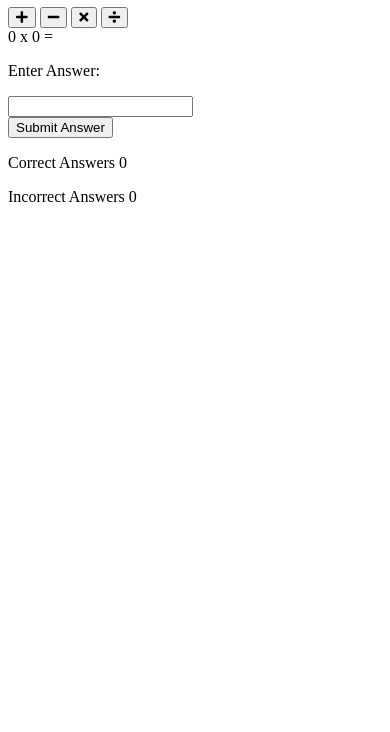
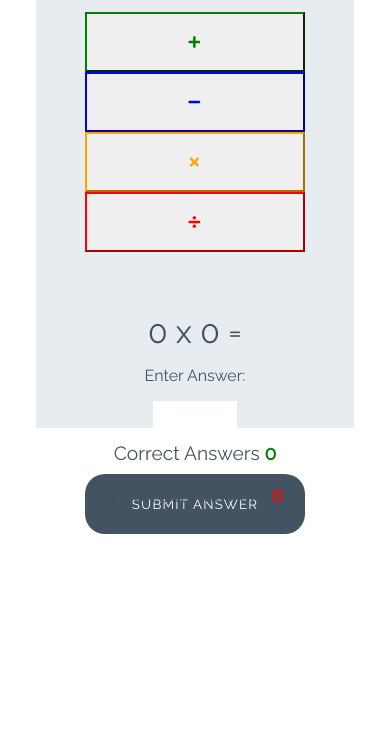
Before and after one commit to WojtekKamilowski/CI_LOVEMATHS, a plain HTML site: page index.html in a window 390 px wide. Shown: the part 112-844 px from the top of the page. Drawn offline with Linux system fonts and the light colour scheme.

Commit message:
Add styles for game

```diff
--- a/assets/css/style.css
+++ b/assets/css/style.css
@@ -0,0 +1,252 @@
+/* --------- Global style */
+
+body {
+    background-color: white;
+    font-family: "Raleway", sans-serif;
+    color: #445361;
+    text-align: center;
+}
+
+/* --------- Heading */
+
+.heading {
+    text-align: center;
+    font-size: 2.5rem;
+}
+
+.logo {
+    height: 40px;
+    padding-right: 5px;
+}
+
+/* --------- Game layout */
+
+.game-area {
+    background-color: #E6ECF0;
+    box-sizing: border-box;
+    width: 85%;
+    height: 65vh;
+    max-height: 450px;
+    max-width: 830px;
+    margin-left: auto;
+    margin-right: auto;
+    padding: 1%;
+}
+
+.question-area {
+    width: 50%;
+    font-size: 2rem;
+    margin: auto;
+    padding: 50px 0;
+}
+
+.question-area span {
+    padding: 0 15px;
+}
+
+.score-area {
+    margin: 5px auto;
+    width: 60%;
+    font-size: 1.2rem;
+}
+
+.controls-area {
+    width: 85%;
+    margin: 30px auto;
+}
+
+#score {
+    color: green;
+    font-weight: bold;
+}
+
+#incorrect {
+    color: red;
+    font-weight: bold;
+}
+
+.answer-message {
+    display: none;
+    font-size: 1rem;
+}
+
+#answer-box {
+    border: none;
+    color: #445361;
+    display: inline-block;
+    height: 40px;
+    width: 80px;
+    font-size: 1.2rem;
+}
+
+.scores {
+    display: inline-block;
+    padding: 25px;
+}
+
+/* --------- Buttons */
+
+.btn {
+    width: 220px;
+    height: 60px;
+    font-family: "Raleway", sans-serif;
+    text-transform: uppercase;
+    letter-spacing: 1.2px;
+    color: white;
+}
+
+.btn:focus {
+    outline: none;
+}
+
+.btn--big {
+    padding-top: 10px;
+    border-radius: 50%;
+    background-color: white;
+    border: 10px solid;
+    width: 100px;
+    height: 100px;
+    font-size: 3.2rem;
+    margin: 0 30px;
+    transition: all 0.5s;
+}
+
+.btn--big::after{
+    content:attr(data-type);
+    font-size: 1rem;
+    color: gray;
+    position: relative;
+    left: -0.5em;
+}
+
+.btn--blue {
+    border-color: blue;
+    color: blue;
+}
+
+.btn--blue:active,
+.btn--blue:hover {
+    background-color: darkblue;
+    color: white;
+}
+
+.btn--orange {
+    border-color: orange;
+    color: orange;
+}
+
+.btn--orange:active,
+.btn--orange:hover {
+    background-color: darkorange;
+    color: white;
+}
+
+.btn--red {
+    border-color: red;
+    color: red;
+}
+
+.btn--red:active,
+.btn--red:hover {
+    background-color: darkred;
+    color: white;
+}
+
+.btn--green {
+    border-color: green;
+    color: green;
+}
+
+.btn--green:active,
+.btn--green:hover {
+    background-color: darkgreen;
+    color: white;
+}
+
+.btn--gray {
+    margin-top: 25px;
+    background-color: #445361;
+    border: 1px transparent;
+    border-radius: 20px;
+}
+
+.btn--gray:active,
+.btn--gray:hover {
+    background-color: #0d1013;
+}
+
+/* --------- Media queries */
+
+@media (max-width: 414px) {
+    .controls-area {
+        width: 100%;
+    }
+
+    .btn--big {
+        margin: 0 10px;
+        padding: 5px;
+        border: 5px solid;
+        width: 50px;
+        height: 50px;
+        font-size: 1.5rem;
+    }
+
+    .btn--big::after {
+        font-size: 0.6rem;
+        left: -0.7rem;
+    }
+
+    .question-area {
+        padding: 10% 0;
+        width: 100%;
+    }
+
+    .question-area span {
+        padding: 0;
+    }
+
+    .answer-message {
+        display: block;
+    }
+
+    #answer-box {
+        display: block;
+        margin: 0 auto;
+    }
+    .btn--gray {
+        margin-top: 0;
+    }
+
+    .score-area {
+        width: 100%;
+    }
+
+    .scores {
+        margin: 0.5em auto;
+        display: block;
+        padding: 5px;
+    }
+
+    .heading {
+        font-size: 2rem;
+    }
+}
+
+@media (max-width: 320px) {
+    .game-area {
+        height: 70vh;
+    }
+
+    .controls-area {
+        width: 75%;
+        margin: 10px auto;
+    }
+
+    .btn--big {
+        margin: 10px 10px;
+    }
+    .question-area {
+        padding: 10px 0;
+    }
+
+}
--- a/index.html
+++ b/index.html
@@ -20,16 +20,16 @@
 
     <div class="game-area">
         <div class="controls-area">
-            <button class="btn btn--git btn--green">
+            <button data-type="addition" class="btn btn--git btn--green">
                 <i class="fas fa-plus"></i>
             </button>
-            <button class="btn btn--git btn--blue">
+            <button data-type="subtract" class="btn btn--git btn--blue">
                 <i class="fas fa-minus"></i>
             </button>
-            <button class="btn btn--git btn--orange">
+            <button data-type="multiply" class="btn btn--git btn--orange">
                 <i class="fas fa-times"></i>
             </button>
-            <button class="btn btn--git btn--red">
+            <button data-type="division" class="btn btn--git btn--red">
                 <i class="fas fa-divide"></i>
             </button>
         </div>
@@ -41,7 +41,7 @@
             <p class="answer-message">Enter Answer:</p>
             <input id="answer-box" type="number">
         </div>
-        <button class="btn btn--gray">Submit Answer</button>
+        <button data-type="submit" class="btn btn--gray">Submit Answer</button>
     </div>
 
     <div class="score-area">
```
